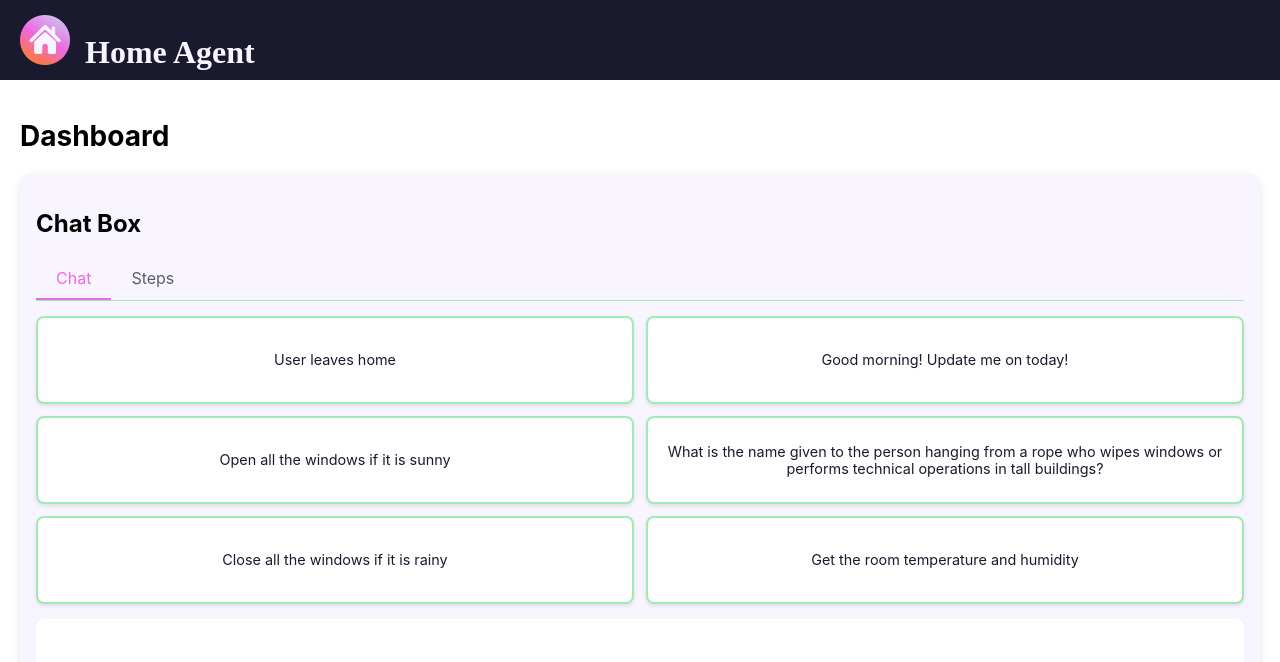
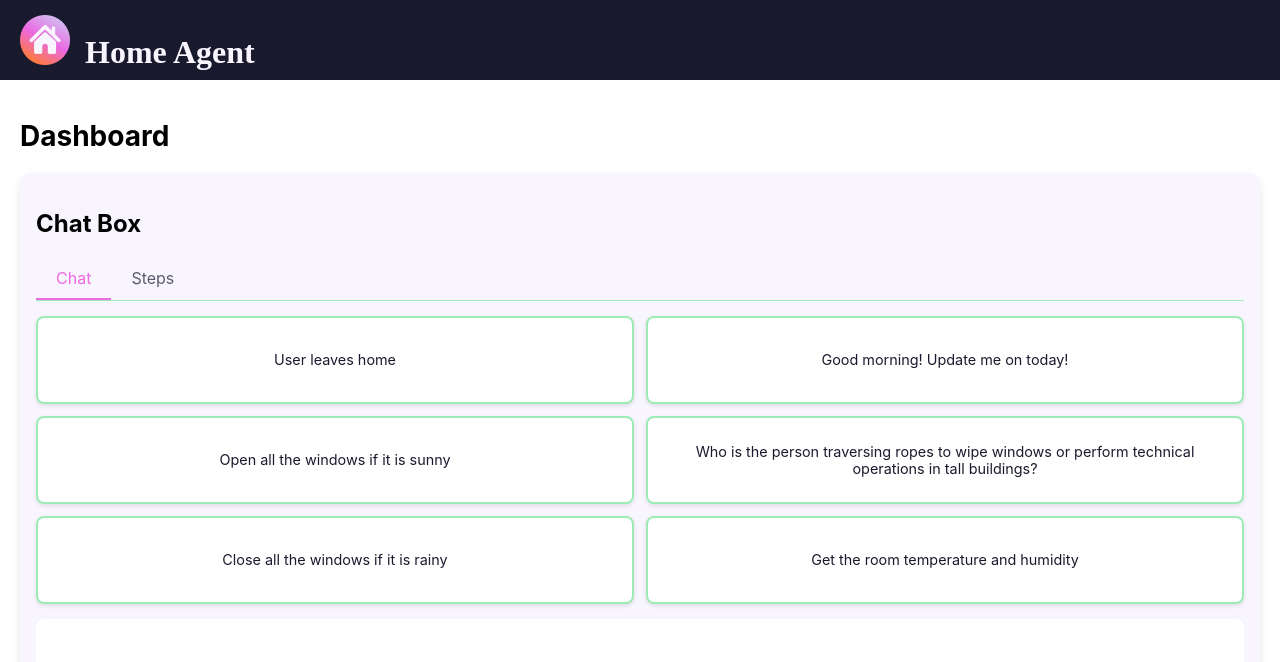
Before and after one commit to alikemalcoskun/home-agent, a React (Create React App) app in the folder frontend/: page / in a window 1280 px wide. Shown: the top 662 px of the page. Built offline with nearby package versions, Linux system fonts and the light colour scheme.

Commit message:
Refine prompt in ChatBox component for clarity by rephrasing a question about window cleaning operations.

```diff
--- a/frontend/src/components/chatBox.tsx
+++ b/frontend/src/components/chatBox.tsx
@@ -36,7 +36,7 @@ const ChatBox: React.FC = () => {
     "User leaves home",
     "Good morning! Update me on today!",
     "Open all the windows if it is sunny",
-    "What is the name given to the person hanging from a rope who wipes windows or performs technical operations in tall buildings?",
+    "Who is the person traversing ropes to wipe windows or perform technical operations in tall buildings?",
     "Close all the windows if it is rainy",
     "Get the room temperature and humidity"
   ];
```
